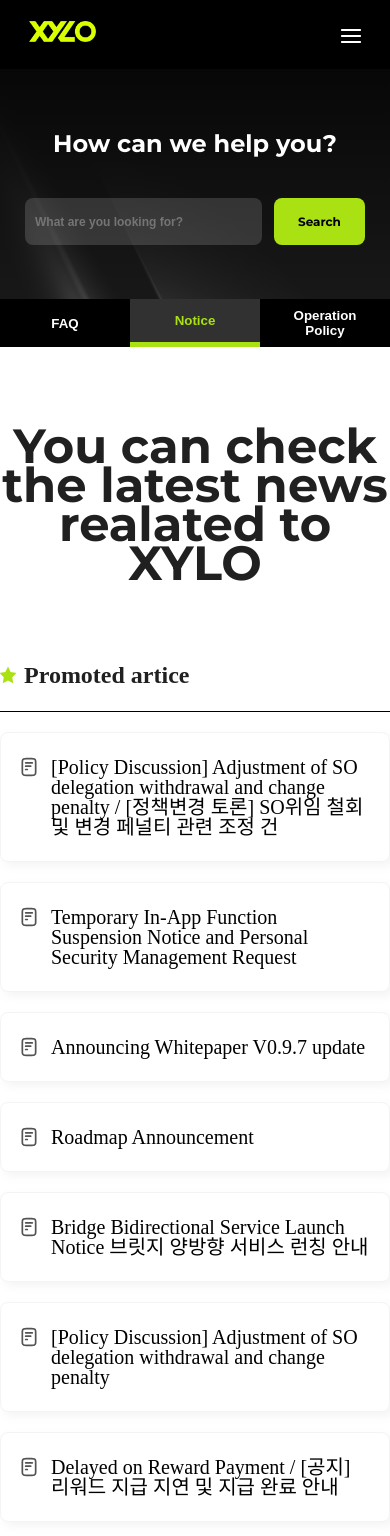
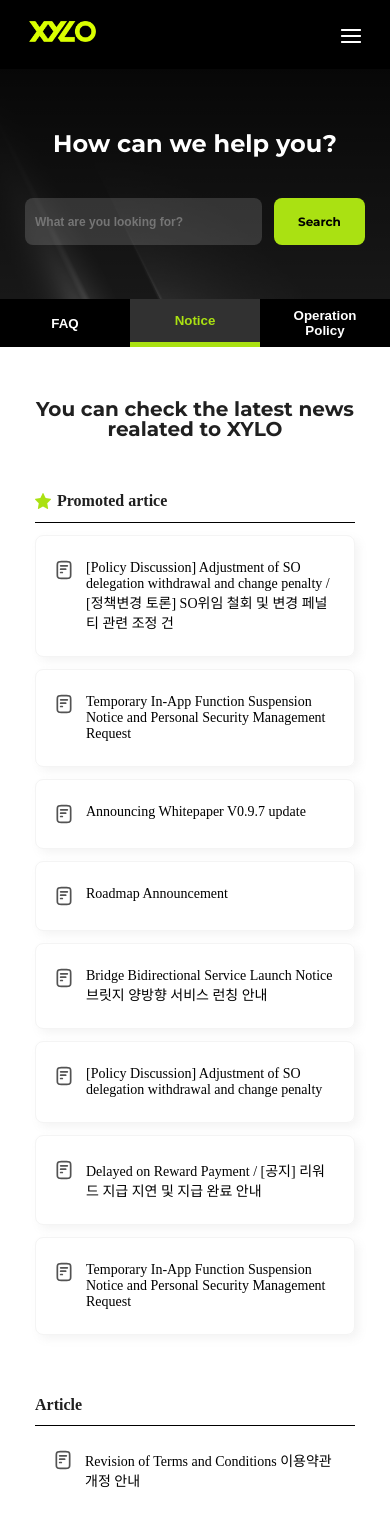
Before and after one commit to Creativehill-Labs/xylo-web-front, a React (Create React App) app: page /helpcenter/notice in a window 390 px wide. Shown: the top 1536 px of the page. Built offline with nearby package versions, Linux system fonts and the light colour scheme; a web font is replaced by a local one.

Commit message:
feat: 반응형 작업 및 최근 방문 페이지 기능 구현

```diff
--- a/package.json
+++ b/package.json
@@ -18,7 +18,6 @@
     "react-bootstrap": "^2.6.0",
     "react-dom": "^18.2.0",
     "react-hook-form": "^7.39.5",
-    "react-js-pagination": "^3.0.3",
     "react-redux": "^8.0.5",
     "react-responsive": "^9.0.0",
     "react-paginate": "^8.1.4",
--- a/src/App.tsx
+++ b/src/App.tsx
@@ -5,7 +5,7 @@
 import GlobalStyle from './GlobalStyle';
 import CommonLayout from './layouts/CommonLayout';
 import Notice from './pages/helpCenter/Notice';
-import NoticeDetail from './pages/helpCenter/NoticeDetail';
+import ArticleDetail from './pages/helpCenter/ArticleDetail';
 import Policy from './pages/helpCenter/Policy';
 import Submit from './pages/helpCenter/Submit';
 import SearchResults from './pages/helpCenter/SearchResults';
@@ -19,13 +19,26 @@
           <Route path="/" element={<Main />} />
           <Route path="/helpcenter/faq" element={<HelpCenter />} />
           <Route path="/helpcenter/notice" element={<Notice />} />
-          <Route
-            path="/helpcenter/notice/promoted/:id"
-            element={<NoticeDetail />}
-          />
           <Route path="/helpcenter/policy" element={<Policy />} />
           <Route path="/helpcenter/submit" element={<Submit />} />
           <Route path="/helpcenter/search" element={<SearchResults />} />
+          {/* detail page */}
+          {[
+            `/helpcenter/faq/account/:id`,
+            `/helpcenter/faq/wallet/:id`,
+            `/helpcenter/faq/pool/:id`,
+            `/helpcenter/faq/delegate/:id`,
+            `/helpcenter/faq/owner/:id`,
+            `/helpcenter/faq/proposal/:id`,
+            `/helpcenter/faq/vote/:id`,
+            `/helpcenter/faq/reward/:id`,
+            `/helpcenter/faq/products/:id`,
+            `/helpcenter/notice/promoted/:id`,
+            `/helpcenter/notice/article/:id`,
+            `/helpcenter/policy/:id`,
+          ].map((path) => (
+            <Route path={path} key={path} element={<ArticleDetail />} />
+          ))}
         </Routes>
       </CommonLayout>
     </>
--- a/src/components/Layout/NoticeLayout.tsx
+++ b/src/components/Layout/NoticeLayout.tsx
@@ -4,6 +4,9 @@
 const Section = styled.section`
   max-width: 1280px;
   margin: 0 auto;
+  @media screen and (max-width: 767px) {
+    max-width: 320px;
+  }
 `;
 
 interface NoticeLayoutProps {
--- a/src/components/Text.tsx
+++ b/src/components/Text.tsx
@@ -14,7 +14,7 @@
   font-weight: ${({ weight }) => weight};
   margin: ${({ margin }) => margin};
   color: ${({ color }) => color};
-  line-height: 1;
+  line-height: normal;
 `;
 
 export default Text;
--- a/src/dummy/noticeData.ts
+++ b/src/dummy/noticeData.ts
@@ -288,3 +288,10 @@
     title: `Can anyone register a proposal? (누구나 제안을 등록할 수 있나요?)`,
   },
 ];
+
+export const policyData = [
+  {
+    id: 1,
+    title: `[Policy Discussion] Adjustment of SO delegation withdrawal and change penalty / [정책변경 토론] SO위임 철회 및 변경 페널티 관련 조정 건`,
+  },
+];
--- a/src/pages/helpCenter/NoticeDetail.tsx
+++ b/src/pages/helpCenter/ArticleDetail.tsx
@@ -1,8 +1,9 @@
-import { FC } from 'react';
+import { FC, useEffect, useState } from 'react';
 import styled from 'styled-components';
-import { useParams, Link } from 'react-router-dom';
+import { useParams, Link, useLocation } from 'react-router-dom';
+import { useMediaQuery } from 'react-responsive';
 import HelpCenterLayout from '../../components/Layout/HelpCenterLayout';
-import { promotedData, recentlyData } from '../../dummy/noticeData';
+import { articleData, policyData, promotedData } from '../../dummy/noticeData';
 import Text from '../../components/Text';
 import Line from '../../components/Line';
 import Box from '../../components/Box';
@@ -39,6 +40,11 @@
   margin-top: 24px;
   display: flex;
   align-items: center;
+
+  @media screen and (max-width: 767px) {
+    margin-top: 16px;
+    width: 320px;
+  }
 `;
 
 const CopyLinkButton = styled.button`
@@ -49,6 +55,11 @@
   background-color: #fff;
   margin-left: 40px;
   cursor: pointer;
+  @media screen and (max-width: 767px) {
+    width: 119px;
+    height: 36px;
+    margin-left: 16px;
+  }
 `;
 
 const ShareButton = styled.div`
@@ -61,6 +72,11 @@
   align-items: center;
   margin-left: 32px;
   cursor: pointer;
+  @media screen and (max-width: 767px) {
+    width: 36px;
+    height: 36px;
+    margin-left: 20px;
+  }
 `;
 
 const MoveButton = styled.div`
@@ -78,6 +94,9 @@
   border-radius: 8px;
   box-shadow: 4px 4px 8px 0 rgba(143, 143, 143, 0.1);
   margin-bottom: 16px;
+  @media screen and (max-width: 767px) {
+    margin-bottom: 12px;
+  }
   :last-child {
     margin-bottom: 0;
   }
@@ -97,6 +116,14 @@
     background-color: #aae112;
     transition: 0.5s;
   }
+  @media screen and (max-width: 767px) {
+    width: 66px;
+    height: 33px;
+    margin: 0 8px;
+    :first-child {
+      margin-left: 0;
+    }
+  }
 `;
 
 const SubmitButton = styled.button`
@@ -111,6 +138,12 @@
   cursor: pointer;
   color: #fff;
   font-weight: 700;
+  @media screen and (max-width: 767px) {
+    font-size: 14px;
+    font-weight: 400;
+    width: 129px;
+    height: 33px;
+  }
 `;
 
 const ArticleList = styled.div`
@@ -118,19 +151,62 @@
   font-size: 20px;
   font-weight: 400;
   cursor: pointer;
+  a {
+    color: #000;
+  }
+  @media screen and (max-width: 767px) {
+    margin-top: 24px;
+  }
 `;
 
-const NoticeDetail: FC = () => {
+interface RecentlyViewedProps {
+  id: number;
+  title: string;
+  url: string;
+}
+
+const ArticleDetail: FC = () => {
+  const [recentlyData, setRecentlyData] = useState<RecentlyViewedProps[]>([]);
+  const isMobile = useMediaQuery({ query: `(max-width: 767px)` });
   const noticeId = Number(useParams().id);
-  const filteredData = promotedData.filter((data) => data.id === noticeId)[0];
+  const { pathname } = useLocation();
+  let linkData: { id: number; title: string }[] = [];
+  if (pathname.includes(`promoted`)) {
+    linkData = promotedData;
+  } else if (pathname.includes(`article`)) {
+    linkData = articleData;
+  } else if (pathname.includes(`policy`)) {
+    linkData = policyData;
+  }
+  const filteredData = linkData.filter((data) => data.id === noticeId)[0];
+  const relatedData = linkData.filter((data) => data.id !== filteredData.id);
+
+  useEffect(() => {
+    const newRecently = {
+      id: filteredData.id,
+      title: filteredData.title,
+      url: pathname,
+    };
+    const recently = [
+      newRecently,
+      ...JSON.parse(localStorage.getItem(`recently`) || `[]`),
+    ]
+      .filter(
+        (data, idx, callback) =>
+          idx === callback.findIndex((t) => t.title === data.title),
+      )
+      .slice(0, 6);
+    localStorage.setItem(`recently`, JSON.stringify(recently));
+    setRecentlyData(recently);
+  }, [filteredData.id, filteredData.title, pathname]);
 
   return (
     <>
       <HelpCenterLayout />
       <NoticeLayout>
         <BreadCrumbs />
-        <Flex>
-          <Box width="820px">
+        <Flex flexDirection={isMobile ? `column` : `row`}>
+          <Box>
             <Flex>
               <Icon
                 url={iconStar}
@@ -139,11 +215,11 @@
                 backgroundSize="contain"
                 margin="0 8px 0 0"
               />
-              <Text size="24px" weight="700">
+              <Text size={isMobile ? `16px` : `24px`} weight="700">
                 {filteredData.title}
               </Text>
             </Flex>
-            <Flex margin="24px 0 58px 0">
+            <Flex margin={isMobile ? `16px 0 20px 0` : `24px 0 58px 0`}>
               <UserIconBox>
                 <Icon
                   url={iconUser}
@@ -153,7 +229,11 @@
                 />
               </UserIconBox>
               <Flex flexDirection="column" justifyContent="center">
-                <Text size="16px" weight="400" color="#202020">
+                <Text
+                  size={isMobile ? `14px` : `16px`}
+                  weight="400"
+                  color="#202020"
+                >
                   XYLO Team
                 </Text>
                 <Text size="12px" weight="400" color="#202020">
@@ -161,7 +241,7 @@
                 </Text>
               </Flex>
             </Flex>
-            <Text size="20px">
+            <Text size={isMobile ? `14px` : `20px`}>
               Greetings from XYLO Team! The XYLO App reflecting the DAO-based
               community feature will be updated soon. You can directly
               participate in XYLO’s proposals and vote through this update. The
@@ -183,8 +263,11 @@
               will do our best to meet your expectations. XYLO Team
             </Text>
           </Box>
-          <Box width="460px" margin="0 0 0 32px">
-            <Text size="20px" weight="700">
+          <Box
+            width={isMobile ? `` : `460px`}
+            margin={isMobile ? `64px 0 0 0` : `0 0 0 32px`}
+          >
+            <Text size={isMobile ? `16px` : `20px`} weight="700">
               Share this Articles
             </Text>
             <ShareArticleBox>
@@ -196,7 +279,11 @@
                     height="18px"
                     margin="0 12px 0 0"
                   />
-                  <Text size="16px" weight="700" color="#acacac">
+                  <Text
+                    size={isMobile ? `14px` : `16px`}
+                    weight="700"
+                    color="#acacac"
+                  >
                     Copy link
                   </Text>
                 </Flex>
@@ -226,12 +313,17 @@
                 />
               </ShareButton>
             </ShareArticleBox>
-            <Flex justifyContent="space-between" margin="60px 0 24px 0">
+
+            <Flex
+              justifyContent="space-between"
+              margin={isMobile ? `60px 0 16px 0` : `60px 0 24px 0`}
+            >
               <Box>
-                <Text size="20px" weight="700">
+                <Text size={isMobile ? `16px` : `20px`} weight="700">
                   Articles in this section
                 </Text>
               </Box>
+              {isMobile ? null : (
                 <MoveButton>
                   <Text size="16px" weight="700" margin="0 12px 0 0">
                     Move
@@ -243,6 +335,7 @@
                     backgroundSize="contain"
                   />
                 </MoveButton>
+              )}
             </Flex>
             {promotedData.map((data) => (
               <ArticleBox key={data.id}>
@@ -253,39 +346,90 @@
                     height="20px"
                     margin="0 14px 0 0"
                   />
-                  <Text size="16px">{data.title}</Text>
+                  <Text size={isMobile ? `14px` : `16px`}>{data.title}</Text>
                 </Flex>
               </ArticleBox>
             ))}
           </Box>
         </Flex>
-        <Box margin="80px 0 100px 0">
-          <Text size="24px" weight="700">
+        <Box margin={isMobile ? `68px 0 60px 0` : `80px 0 100px 0`}>
+          <Text size={isMobile ? `16px` : `24px`} weight="700">
             Was this article helpful?
           </Text>
-          <Line margin="16px 0 24px 0" />
-          <Flex justifyContent="space-between">
-            <Box>
-              <Text size="20px">0 out of 0 found this helpful</Text>
-              <HelpfulButton>YES</HelpfulButton>
-              <Text size="20px">or</Text>
-              <HelpfulButton>NO</HelpfulButton>
+          <Line margin={isMobile ? `18px 0` : `16px 0 24px 0`} />
+          <Flex
+            flexDirection={isMobile ? `column` : `row`}
+            justifyContent="space-between"
+          >
+            <Flex
+              flexDirection={isMobile ? `column` : `row`}
+              alignItems={isMobile ? `` : `center`}
+            >
+              <Text size={isMobile ? `14px` : `20px`}>
+                0 out of 0 found this helpful
+              </Text>
+              <Box margin={isMobile ? `8px 0 0 0` : `0`}>
+                <HelpfulButton>
+                  <Text size={isMobile ? `14px` : `20px`}>YES</Text>
+                </HelpfulButton>
+                <Text size={isMobile ? `16px` : `20px`}>or</Text>
+                <HelpfulButton>
+                  <Text size={isMobile ? `14px` : `20px`}>NO</Text>
+                </HelpfulButton>
               </Box>
-            <Box>
-              <Text size="20px">Have more questions?</Text>
+            </Flex>
+            <Flex
+              justifyContent="space-between"
+              alignItems="center"
+              margin={isMobile ? `25px 0 0 0` : `0`}
+            >
+              <Text size={isMobile ? `14px` : `20px`}>
+                Have more questions?
+              </Text>
               <SubmitButton>
                 <Link to="/helpcenter/submit">Submit a request</Link>
               </SubmitButton>
-            </Box>
+            </Flex>
           </Flex>
         </Box>
-        <Flex margin="0 0 121px 0">
-          <Box width="624px">
-            <Text size="24px" weight="700">
+        <Flex
+          margin={isMobile ? `0 0 60px 0` : `0 0 121px 0`}
+          flexDirection={isMobile ? `column` : `row`}
+        >
+          <Box width={isMobile ? `320px` : `624px`}>
+            <Text size={isMobile ? `16px` : `24px`} weight="700">
               Recently viewed articles
             </Text>
-            <Line />
-            {recentlyData.map((data) => (
+            <Line margin={isMobile ? `18px 0 24px 0` : `16px 0`} />
+            {recentlyData &&
+              recentlyData.slice(1).map((data) => (
+                <ArticleList key={data.id}>
+                  <Link to={`${data.url}`}>
+                    <Flex>
+                      <Icon
+                        url={iconPaper}
+                        width="16px"
+                        height="20px"
+                        backgroundSize="cover"
+                        margin="0 14px 0 0"
+                      />
+                      <Text size={isMobile ? `14px` : `20px`}>
+                        {data.title}
+                      </Text>
+                    </Flex>
+                  </Link>
+                </ArticleList>
+              ))}
+          </Box>
+          <Box width="32px" height="60px">
+            {` `}
+          </Box>
+          <Box width={isMobile ? `320px` : `624px`}>
+            <Text size={isMobile ? `16px` : `24px`} weight="700">
+              Related articles
+            </Text>
+            <Line margin={isMobile ? `18px 0 24px 0` : `16px 0`} />
+            {relatedData.map((data) => (
               <ArticleList key={data.id}>
                 <Flex>
                   <Icon
@@ -295,28 +439,7 @@
                     backgroundSize="cover"
                     margin="0 14px 0 0"
                   />
-                  <Text size="20px">{data.title}</Text>
-                </Flex>
-              </ArticleList>
-            ))}
-          </Box>
-          <Box width="32px"> </Box>
-          <Box width="624px">
-            <Text size="24px" weight="700">
-              Related articles
-            </Text>
-            <Line />
-            {recentlyData.map((data) => (
-              <ArticleList key={data.id}>
-                <Flex>
-                  <Icon
-                    url={iconPaper}
-                    width="16px"
-                    height="20px"
-                    backgroundSize="cover"
-                    margin="0 14px 0 0"
-                  />
-                  <Text size="20px">{data.title}</Text>
+                  <Text size={isMobile ? `14px` : `20px`}>{data.title}</Text>
                 </Flex>
               </ArticleList>
             ))}
@@ -327,4 +450,4 @@
   );
 };
 
-export default NoticeDetail;
+export default ArticleDetail;
--- a/src/pages/helpCenter/Notice.tsx
+++ b/src/pages/helpCenter/Notice.tsx
@@ -1,6 +1,7 @@
 import { FC, useState } from 'react';
 import styled from 'styled-components';
 import { Link } from 'react-router-dom';
+import { useMediaQuery } from 'react-responsive';
 import CustomPagination, {
   CurrentItemProps,
 } from '../../components/Partials/CustomPagination';
@@ -19,6 +20,9 @@
 const NoticeTitle = styled.div`
   margin: 80px 0;
   text-align: center;
+  @media screen and (max-width: 767px) {
+    margin: 53px 0;
+  }
 `;
 
 const ArticleBox = styled.div<{ promoted?: boolean }>`
@@ -32,39 +36,44 @@
       ? ` border: 1px solid #f4f4f4;
           border-radius: 8px;
           box-shadow: 4px 4px 8px 0 rgba(143, 143, 143, 0.1);
-          margin-top: 20px;`
+          margin-top: 20px;
+          @media screen and (max-width: 767px) {
+            margin-top: 12px;
+          }
+          `
       : ``};
 `;
 
 const Notice: FC = () => {
   const [currentItems, setCurrentItems] = useState<CurrentItemProps[]>([]);
+  const isMobile = useMediaQuery({ query: `(max-width: 767px)` });
 
   return (
     <>
       <HelpCenterLayout />
       <NoticeLayout>
         <NoticeTitle>
-          <Title size="secondary">
+          <Title size={isMobile ? `quinary` : `secondary`}>
             You can check the latest news realated to XYLO
           </Title>
         </NoticeTitle>
-        <Box margin="0 0 120px 0">
+        <Box margin={isMobile ? `0 0 53px 0` : `0 0 120px 0`}>
           <Flex alignItems="center">
             <Icon
               url={iconStar}
               width="16px"
               height="16px"
               backgroundSize="contain"
-              margin="0 8px 0 0"
+              margin={isMobile ? `0 6px 0 0` : `0 8px 0 0`}
             />
-            <Text size="24px" weight="700">
+            <Text size={isMobile ? `16px` : `24px`} weight="700">
               Promoted artice
             </Text>
           </Flex>
-          <Line margin="24px 0 0 0" />
+          <Line margin={isMobile ? `12px 0 0 0` : `24px 0 0 0`} />
           {promotedData.map((data) => {
             return (
-              <Link to={`promoted/${data.id}`} key={data.id}>
+              <Link to={`/helpcenter/notice/promoted/${data.id}`} key={data.id}>
                 <ArticleBox promoted>
                   <Flex>
                     <Icon
@@ -74,22 +83,22 @@
                       backgroundSize="cover"
                       margin="0 14px 0 0"
                     />
-                    <Text size="20px">{data.title}</Text>
+                    <Text size={isMobile ? `14px` : `20px`}>{data.title}</Text>
                   </Flex>
                 </ArticleBox>
               </Link>
             );
           })}
         </Box>
-        <Box margin="0 0 80px 0">
-          <Text size="24px" weight="700">
+        <Box margin={isMobile ? `0 0 53px 0` : `0 0 80px 0`}>
+          <Text size={isMobile ? `16px` : `24px`} weight="700">
             Article
           </Text>
-          <Line margin="24px 0 0 23px" />
+          <Line margin={isMobile ? `8px 0 0 0` : `24px 0 0 23px`} />
           {currentItems.map((data) => {
             return (
               <div key={data.id}>
-                <Link to="/">
+                <Link to={`/helpcenter/notice/article/${data.id}`}>
                   <ArticleBox>
                     <Flex>
                       <Icon
@@ -99,11 +108,13 @@
                         backgroundSize="cover"
                         margin="0 14px 0 0"
                       />
-                      <Text size="20px">{data.title}</Text>
+                      <Text size={isMobile ? `14px` : `20px`}>
+                        {data.title}
+                      </Text>
                     </Flex>
                   </ArticleBox>
                 </Link>
-                <Line color="#f4f4f4" />
+                {isMobile ? null : <Line color="#f4f4f4" />}
               </div>
             );
           })}
--- a/src/pages/helpCenter/Policy.tsx
+++ b/src/pages/helpCenter/Policy.tsx
@@ -8,7 +8,7 @@
 import Line from '../../components/Line';
 import Text from '../../components/Text';
 import iconPaper from '../../assets/svg/icon-paper.svg';
-import { promotedData } from '../../dummy/noticeData';
+import { policyData } from '../../dummy/noticeData';
 import NoticeLayout from '../../components/Layout/NoticeLayout';
 import Icon from '../../components/Icon';
 
@@ -46,9 +46,9 @@
             </Text>
           </Flex>
           <Line margin="24px 0 0 0" />
-          {promotedData.map((data) => {
+          {policyData.map((data) => {
             return (
-              <Link to={`promoted/${data.id}`} key={data.id}>
+              <Link to={`/helpcenter/policy/${data.id}`} key={data.id}>
                 <ArticleBox>
                   <Flex>
                     <Icon
```
Also changed, not shown: src/components/Partials/CustomPagination.tsx (+9 -0 lines). Lines whose indentation alone changed are shown as unchanged.
